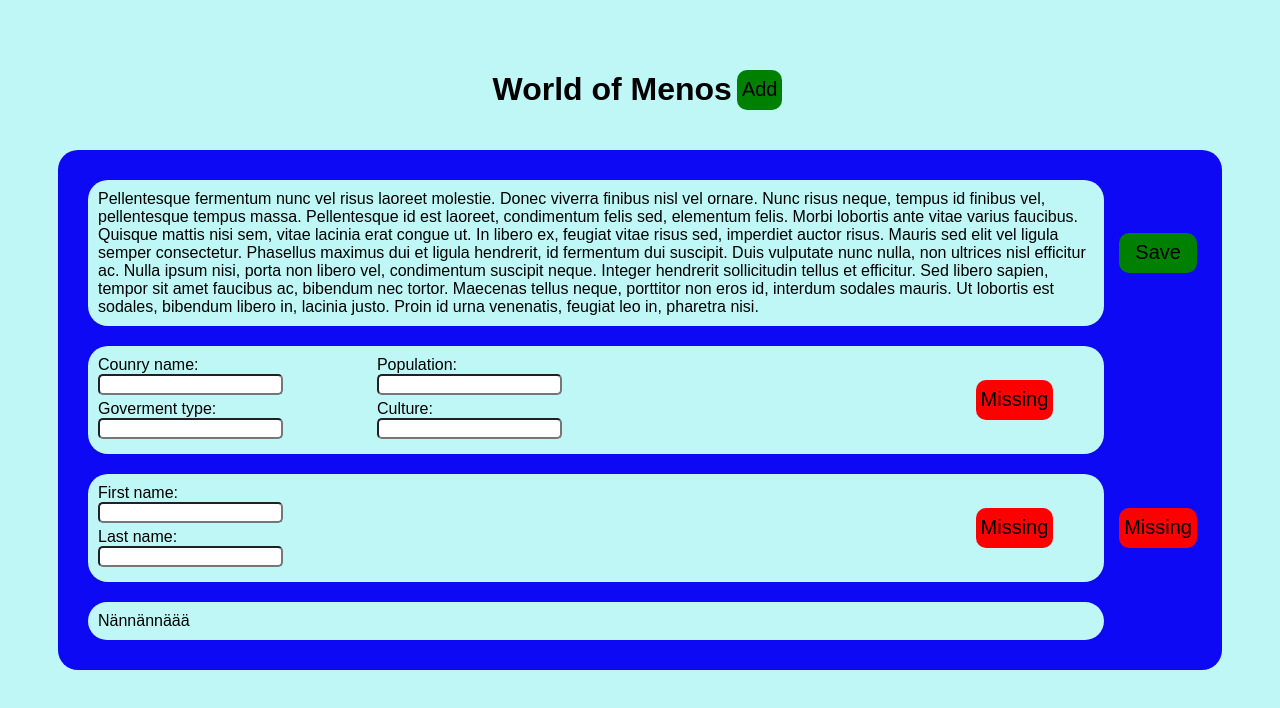
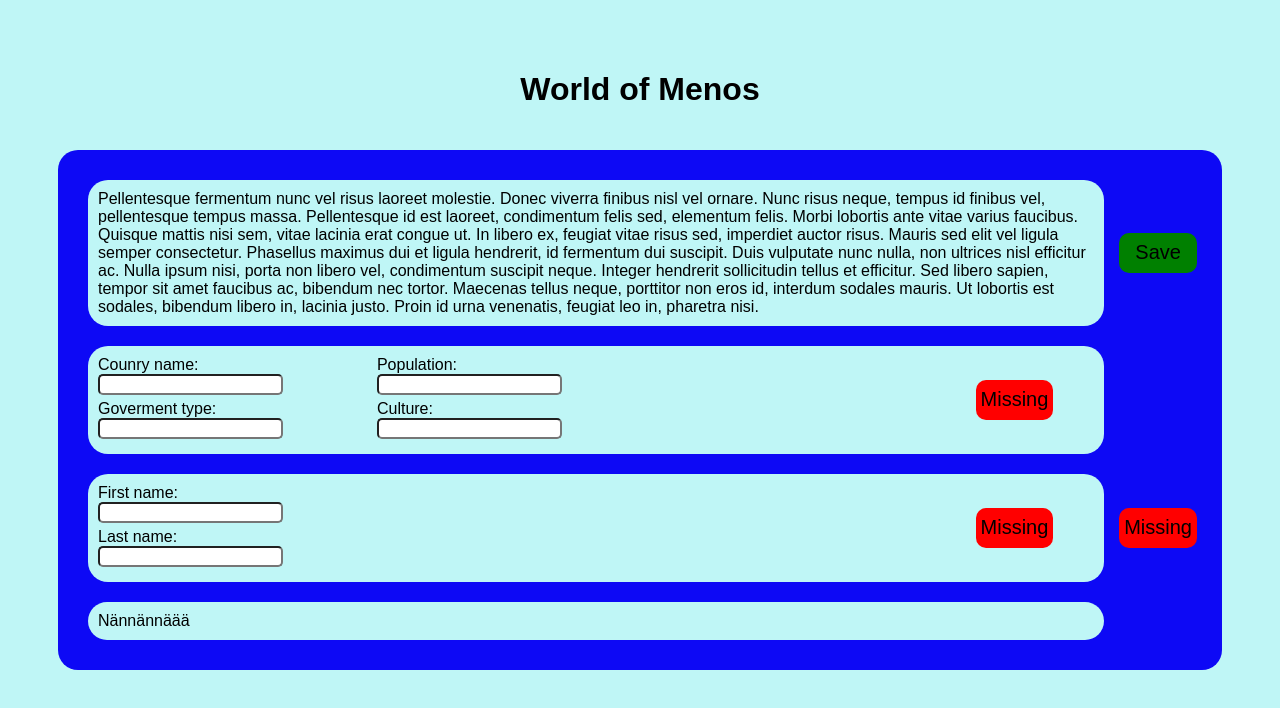
Before and after one commit to Toivotak/Menos, a React (Create React App) app: page / in a window 1280 px wide. Shown: the top 708 px of the page. Built offline with nearby package versions, Linux system fonts and the light colour scheme.

Commit message:
small changes

```diff
--- a/src/components/Header.js
+++ b/src/components/Header.js
@@ -2,14 +2,10 @@ import PropTypes from 'prop-types'
 import Button from './Button'
 
 const Header = ({ title }) => {
-    const onClick = () => {
-        console.log("clikkatu")
-    }
 
     return (
         <header className="header">
             <h1>{title}</h1>
-            <Button color="green" text="Add" onClick={onClick}/>
         </header>
     )
 }
```
